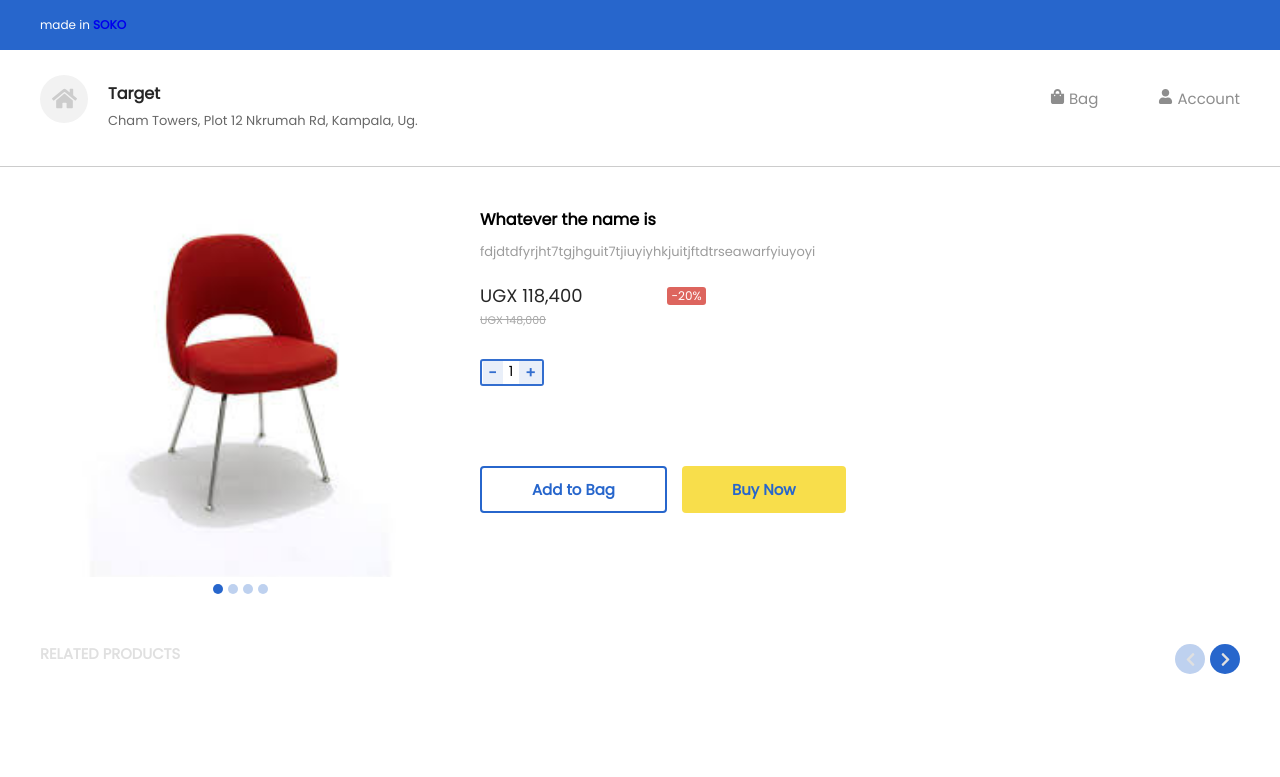
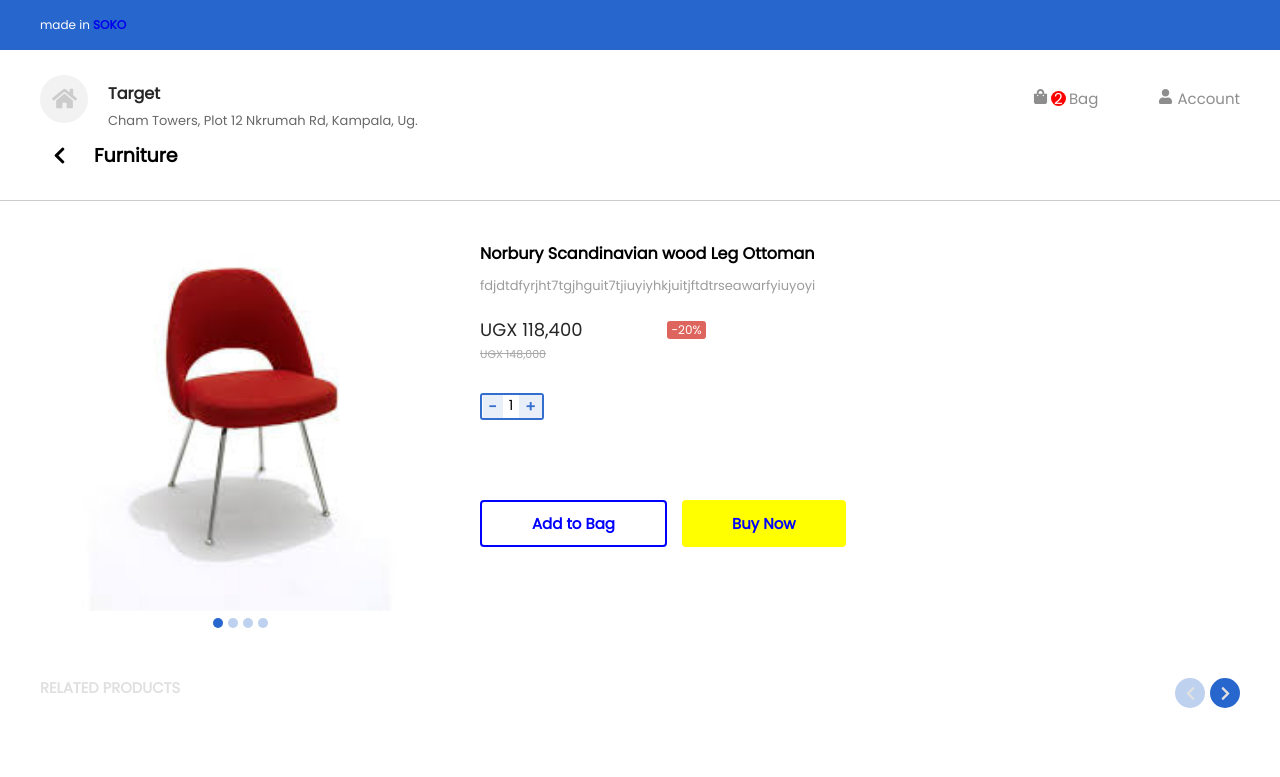
Before and after one commit to Lucy922/marvel, a React (Create React App) app: page /Details in a window 1280 px wide. Shown: the top 777 px of the page. Built offline with nearby package versions, Linux system fonts and the light colour scheme.

Commit message:
modified some files

```diff
--- a/src/App.js
+++ b/src/App.js
@@ -28,9 +28,7 @@ function App() {
             <ProductDetails />
             <Footer />
           </Route>
-          <Route path="/order">
-            <Order />
-          </Route>
+          <Route path="/order" component={Order}/>
           <Route path="/account">
             <Account />
           </Route>
--- a/src/components/Content.css
+++ b/src/components/Content.css
@@ -13,7 +13,7 @@
 .search__input{
   outline: none;
   width: 70%;
-  padding: 4px 10px 4px 10px;
+  padding: 2px 10px 2px 10px;
   background-color: #F0F0F0;
   color: #B1B1B1;
   border: none;
--- a/src/components/Header.css
+++ b/src/components/Header.css
@@ -1,6 +1,6 @@
 .header{
   border-bottom: 1px solid #ccc;
-  padding-bottom: 35px;
+  padding-bottom: 30px;
 }
 
 .top-header{
@@ -66,8 +66,23 @@
 }
 
 .nav-name{
+  position: relative;
   text-decoration: none;
   margin-left: 10px;
   font-size: 15px;
   color: #8D8D8D;
 }
+
+.nav-span{
+  margin: 0 3px 0 3px;
+  left: 0;
+  display: inline-flex;
+  align-items: center;
+  justify-content: center;
+  background-color: red;
+  height: 15px;
+  width: 15px;
+  border-radius: 50%;
+  color: white;
+
+}
--- a/src/components/Header.js
+++ b/src/components/Header.js
@@ -1,10 +1,10 @@
 import "./Header.css"
 import { FaHome, FaShoppingBag, FaUser } from 'react-icons/fa'
-import { NavLink  } from "react-router-dom";
+import { NavLink } from "react-router-dom";
 
 
 
-const Header = () => {
+const Header = ({ children, bag }) => {
   return (
 
     <div className="header">
@@ -24,14 +24,18 @@ const Header = () => {
             <div>
               <div className="nav-links">
                 <div className="nav-link">
-                  <NavLink  to="/bag" className="nav-name" activeClassName="selected"><FaShoppingBag /> Bag</NavLink >
+                  <NavLink to="/bag" className="nav-name" activeClassName="selected"><FaShoppingBag />
+                    <span className="nav-span">2</span>
+                    <span>Bag</span>
+                  </NavLink >
                 </div>
                 <div className="nav-link">
-                  <NavLink  to="/account" className="nav-name" activeClassName="selected"><FaUser /> Account</NavLink >
+                  <NavLink to="/account" className="nav-name" activeClassName="selected"><FaUser /> Account</NavLink >
                 </div>
               </div>
             </div>
           </div>
+          {children}
         </div>
       </div>
     </div>
--- a/src/components/Order.css
+++ b/src/components/Order.css
@@ -319,6 +319,14 @@ select{
   background-color: #2766CC;
 }
 
+.timeline__entry:last-child::before{
+  background-color: white;
+}
+
+.timeline__entry.inactive:last-child::before{
+  background-color: white;
+}
+
 .timeline__entry.inactive:before {
   /* content: "";
   position: absolute;
@@ -392,7 +400,6 @@ select{
   color: #fff;
   width: 20px;
   height: 20px;
-  /* padding: 4px; */
   font-size: 10px;
   border-radius: 100%;
 }
@@ -401,3 +408,28 @@ select{
   border: 1px solid #2766CC;
   background-color: #E9EFF9;
 }
+
+.tl-details{
+  display: flex;
+  justify-content: space-between;
+}
+
+.change{
+  padding: 9px 20px;
+  border: 1px solid #7EA4E1;
+  color: #7EA4E1;
+  background-color: #fff;
+  border-radius: 3px;
+  font-weight: 700;
+  cursor: pointer;
+}
+
+.client-info{
+  margin-top: 20px;
+}
+
+.name{
+  color: #000;
+  font-size: 14px;
+  font-weight: 700;
+}
--- a/src/components/Order.js
+++ b/src/components/Order.js
@@ -3,9 +3,10 @@ import { FaCheck } from 'react-icons/fa'
 import VerifyModal from './VerifyModal'
 import Header from "./Header"
 import { useState } from 'react'
+import { Link } from "react-router-dom";
 import Modal from "./Modal";
 
-const Order = () => {
+const Order = ({ history }) => {
   const [phoneNumber, setPhoneNumber] = useState("")
   const [modal, setModal] = useState(false)
   const [addressModal, setAddressModal] = useState(false)
@@ -13,7 +14,7 @@ const Order = () => {
   const toggle = () => setModal(false)
   const [accountStep, setAccountStep] = useState("active")
   const [addressStep, setAddressStep] = useState("inactive")
-  const [paymentStep] = useState("inactive")
+  const [paymentStep, setPaymentStep] = useState("inactive")
   const [selectedAddress, setSelectedAddress] = useState()
 
   const [addresses] = useState([
@@ -72,15 +73,25 @@ const Order = () => {
                   </div> : ""}
                 </div>
               </li>
-              <li className={addressStep === "active" ? "timeline__entry" : "timeline__entry inactive"}>
-                <span className={addressStep === "active" ? "timeline__id" : "timeline__id inactive"}>2</span>
+              <li className={addressStep === "active" || addressStep === "done" ? "timeline__entry" : "timeline__entry inactive"}>
+                <span className={addressStep === "active" || addressStep === "done" ? "timeline__id" : "timeline__id inactive"}>
+                  {addressStep === "done" ? (<FaCheck />) : "2"}
+                </span>
                 <div className="timeline__content">
+                  <div className="tl-details">
                     <h3 className="tl-title">Delivery address</h3>
+                    {addressStep === "done" ? <div>
+                      <button className="change">Change Address</button>
+                    </div> : ""}
+
+                  </div>
+
                   <div className="tl-txt">Select your delivery address from the existing one or add new one.
                   </div>
-                  {addressStep === "active" ? <div className="info">
-                    { addresses.map((address, i) => (
-                      <button className={selectedAddress === i ? "btn-info active" : "btn-info" } key={i} onClick={(e) => {
+                  <>
+                    {addressStep === "active" ? <><div className="info">
+                      {addresses.map((address, i) => (
+                        <button className={selectedAddress === i ? "btn-info active" : "btn-info"} key={i} onClick={(e) => {
                           setSelectedAddress(i)
                         }}>
                           {selectedAddress === i ? (
@@ -94,9 +105,23 @@ const Order = () => {
                       <button className="add-address" onClick={() => setAddressModal(true)}>
                         + Add New Address
                     </button>
+                    </div>
 
-                  </div> : ""}
-                  <button className="continue_btn">Continue</button>
+                      <div>
+                        <button className="continue_btn" onClick={() => {
+                          setAddressStep("done")
+                          setPaymentStep("active")
+                        }}>Continue</button>
+                      </div></>
+                      : ""}
+                    {addressStep === "done" ? (
+                      <div className="client-info">
+                        <div className="name">Shrey Karah</div>
+                        <div className="delivery-address">Quench Ville, Plot 12 Nkrumah Rd Kampala, Uganda</div>
+                      </div>
+                    ) : ""}
+                  </>
+
                 </div>
               </li>
               <li className={paymentStep === "active" ? "timeline__entry" : "timeline__entry inactive"}>
@@ -104,17 +129,19 @@ const Order = () => {
                 <div className="timeline__content">
                   <h3 className="tl-title">Payment</h3>
                   <div className="tl-txt">Select payment method</div>
-                  {paymentStep === "active" ? <div className="payment">
+                  {paymentStep === "active" ? <> <div className="payment">
                     <div>
                       <input className="checkbox" type="checkbox" checked />
                     </div>
                     <div className="msg">
                       <h5>Cash on delivery</h5>
                     </div>
+                  </div>
                     <div className="order-button">
-                      <button className="order-btn">Place Order</button>
-                    </div>
-                  </div>
+                      <button className="order-btn" onClick={() => {
+                        history.push("/success")
+                      }}>Place Order</button>
+                    </div> </>
                     : ""}
 
                 </div>
@@ -129,7 +156,7 @@ const Order = () => {
                 </h3>
                 <div className="category-product-count">0</div>
               </div>
-              <a href="address" className="clear-bag">Clear Bag</a>
+              <Link to="/" className="clear-bag">Clear Bag</Link>
             </div>
             <div>
               <div className="order">
--- a/src/components/ProductDetails.css
+++ b/src/components/ProductDetails.css
@@ -1,3 +1,25 @@
+.furniture-nav{
+  margin: 10px 0 0 0;
+}
+
+.furniture-nav h3{
+  margin-left: 10px;
+}
+
+.furniture{
+  display: flex;
+  align-items: center;
+  color: #000;
+  text-decoration: none;
+  margin-left: 10px;
+  font-size: 19px;
+  font-weight: 700;
+}
+
+.furniture svg{
+  margin-right: 25px;
+}
+
 .detail-content{
   display: flex;
 }
@@ -80,23 +102,23 @@
 }
 
 .btn1{
-  border: 2px solid #2766CC;
+  border: 2px solid blue;
   background-color: white;
   border-radius: 4px;
   font-weight: 600;
   font-size: 15px;
-  color: #2766CC;
+  color: blue;
   padding: 10px 50px;
   margin-right: 15px;
 }
 
 .btn2{
   border: none;
-  background-color: #F8DE4B;
+  background-color: yellow;
   border-radius: 4px;
   font-weight: 600;
   font-size: 15px;
-  color: #2766CC;
+  color: blue;
   padding: 12px 50px;
 }
 
--- a/src/components/ProductDetails.js
+++ b/src/components/ProductDetails.js
@@ -15,12 +15,13 @@ const ProductDetails = () => {
   return (
     <>
       <Header>
-        <div>
-          <div>
+        <div className="furniture-nav">
+          <Link to="/" className="furniture">
             <FaChevronLeft />
-          </div>
-          <div>Furniture</div>
+              Furniture
+          </Link>
         </div>
+
       </Header>
       <div className="container">
         <div className="detail-content">
@@ -35,7 +36,7 @@ const ProductDetails = () => {
           </div>
           <div className="detail">
             <h4 className="product-content-title">
-              Whatever the name is
+              Norbury Scandinavian wood Leg Ottoman
           </h4>
             <p className="product-descrip">fdjdtdfyrjht7tgjhguit7tjiuyiyhkjuitjftdtrseawarfyiuyoyi</p>
             <div className="amount-details">
```
Lines whose indentation alone changed are shown as unchanged.
